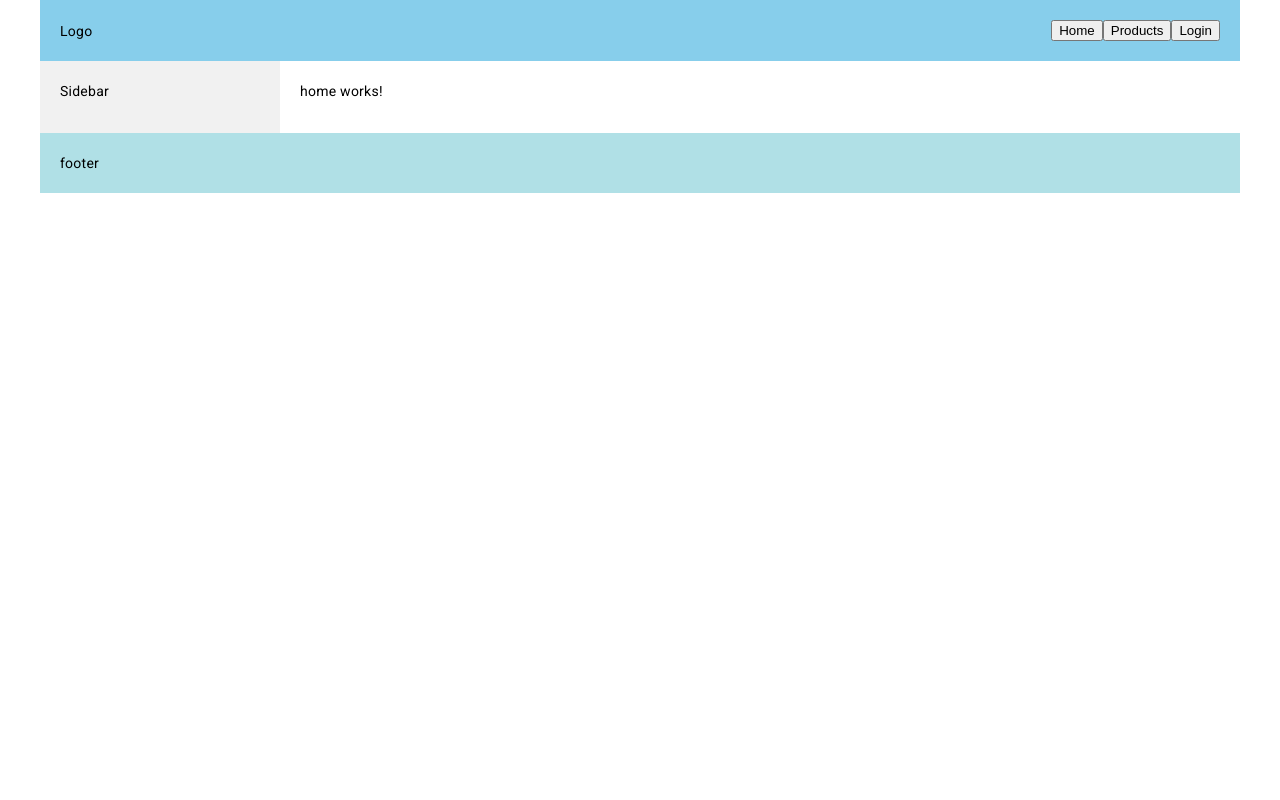
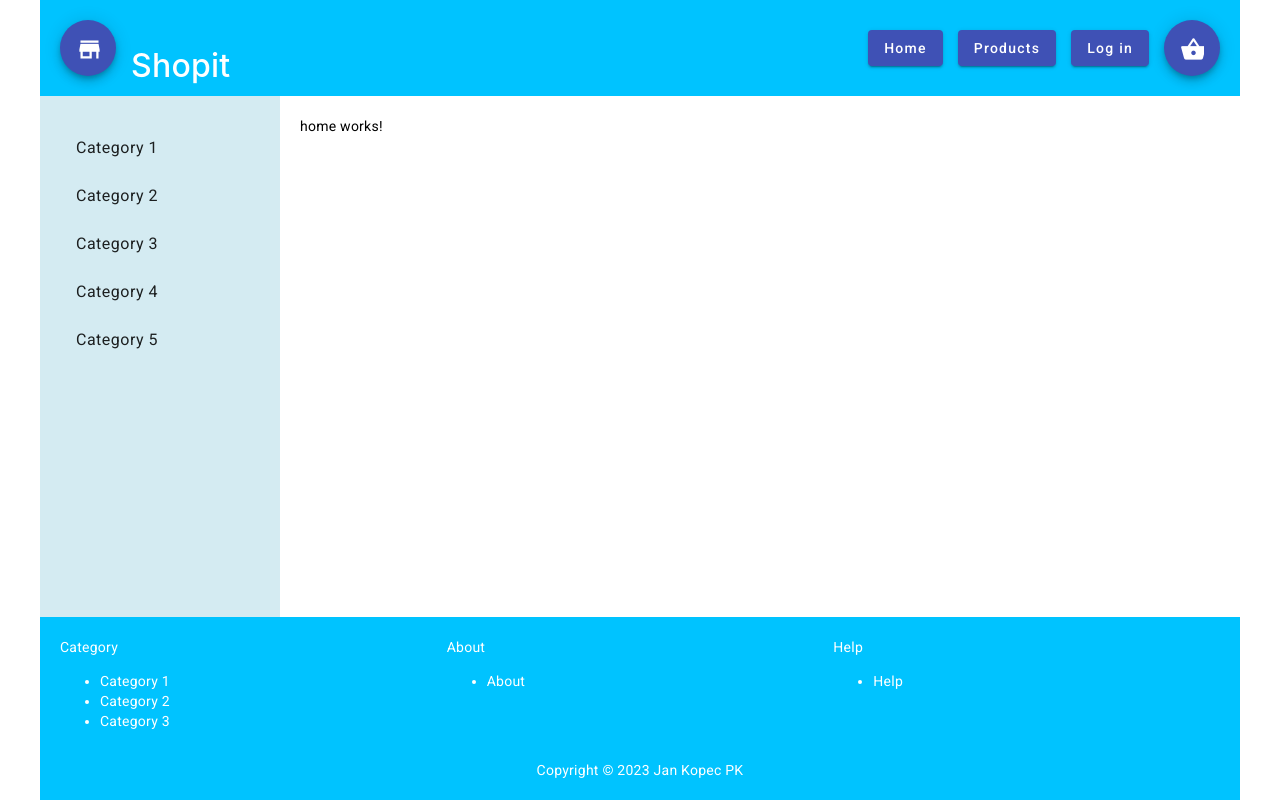
Before and after one commit to jankopec7/Praca-Dyplomowa, an Angular app in the folder frontend/: page / in a window 1280 px wide. Built offline with nearby package versions, Linux system fonts and the light colour scheme.

Commit message:
angular material v2

```diff
--- a/frontend/src/app/layouts/default/default.component.html
+++ b/frontend/src/app/layouts/default/default.component.html
@@ -1,5 +1,5 @@
 <app-header flexLayout="column"></app-header>
-<div fxLayout="row">
+<div fxLayout="row" fxFlex>
     <app-sidebar fxFlex="20"></app-sidebar>
     <div fxFlex="80" class="content">
         <router-outlet></router-outlet>
--- a/frontend/src/app/shared/components/footer/footer.component.html
+++ b/frontend/src/app/shared/components/footer/footer.component.html
@@ -1 +1,25 @@
-<footer>footer</footer>
+<div flexLayout="row" class="footerManu">
+    <div fxFlex>
+        <div>Category</div>
+        <ul>
+            <li>Category 1</li>
+            <li>Category 2</li>
+            <li>Category 3</li>
+        </ul>
+    </div>
+    <div fxFlex>
+        <div>About</div>
+        <ul>
+            <li>About</li>
+        </ul>
+    </div>
+    <div fxFlex>
+        <div>Help</div>
+        <ul>
+            <li>Help</li>
+        </ul>
+    </div>
+</div>
+<div flexLayout="column" class="footerCopy">
+Copyright &copy; 2023 Jan Kopec PK
+</div>
--- a/frontend/src/app/shared/components/footer/footer.component.scss
+++ b/frontend/src/app/shared/components/footer/footer.component.scss
@@ -1,4 +1,12 @@
+@import '../../../../variables.scss';
 :host{
-    background: #B0E0E6;
+    background: $blue;
     padding: 20px;
+    color:white;
 }
+.footerCopy {
+    text-align: center;
+}
+.footerManu{
+    margin-bottom: 15px;
+}
--- a/frontend/src/app/shared/components/header/header.component.html
+++ b/frontend/src/app/shared/components/header/header.component.html
@@ -1,11 +1,17 @@
 <header fxLayoutAlign="start center">
-    <div fxFlex>
-        Logo
+    <div fxFlex fxLayoutAlign="start end" fxLayoutGap="15px">
+        <button mat-fab matTooltip="Primary" color="primary">
+            <mat-icon class="logoIcon">store</mat-icon>
+          </button>
+        <span class="logo">{{title}}</span>
     </div>
-    <div>
-        <button routerLink="">Home</button>
-        <button routerLink="/products">Products</button>
-        <button routerLink="/login">Login</button>
+    <div fxLayoutGap="15px" fxLayoutAlign="start center">
+        <button mat-raised-button color="primary" routerLink="">Home</button>
+        <button mat-raised-button color="primary" routerLink="/products">Products</button>
+        <button mat-raised-button color="primary" routerLink="/login">Log in</button>
+        <button mat-fab matTooltip="Primary" color="primary">
+            <mat-icon class="shoppingBasket">shopping_basket</mat-icon>
+          </button>
 
 
     </div>
--- a/frontend/src/app/shared/components/header/header.component.scss
+++ b/frontend/src/app/shared/components/header/header.component.scss
@@ -1,4 +1,15 @@
+@import '../../../../variables.scss';
 :host{
-    background: #87CEEB;
+    background: $blue;
     padding: 20px;
 }
+.logo{
+    font-size:32px;
+    color: white;
+    font-family: Google Sans,-apple-system,BlinkMacSystemFont,sans-serif;
+    font-weight: 500;
+
+}
+.logoIcon, .shoppingBasket{
+    font-size:27px
+}
--- a/frontend/src/app/shared/components/header/header.component.ts
+++ b/frontend/src/app/shared/components/header/header.component.ts
@@ -7,4 +7,6 @@ import { Component } from '@angular/core';
 })
 export class HeaderComponent {
 
+  title = "Shopit";
+
 }
--- a/frontend/src/app/shared/components/sidebar/sidebar.component.html
+++ b/frontend/src/app/shared/components/sidebar/sidebar.component.html
@@ -1,3 +1,5 @@
-<div>
-    Sidebar
-</div>
+<mat-list>
+    <mat-list-item *ngFor="let category of categories" (click)="onCategorySelected(category)">
+      {{category}}
+    </mat-list-item>
+</mat-list>
--- a/frontend/src/app/shared/components/sidebar/sidebar.component.scss
+++ b/frontend/src/app/shared/components/sidebar/sidebar.component.scss
@@ -1,4 +1,5 @@
+@import '../../../../variables.scss';
 :host{
-    background: #F1F1F1;
+    background: $lightblue;
     padding: 20px;
 }
--- a/frontend/src/app/shared/components/sidebar/sidebar.component.ts
+++ b/frontend/src/app/shared/components/sidebar/sidebar.component.ts
@@ -7,4 +7,11 @@ import { Component } from '@angular/core';
 })
 export class SidebarComponent {
 
+  categories  =['Category 1', 'Category 2','Category 3', 'Category 4', 'Category 5'];
+
+  onCategorySelected(category: any) {
+    // Zrób coś z wybraną kategorią
+    console.log("Selected category:", category);
+  }
+
 }
--- /dev/null
+++ b/frontend/src/variables.scss
@@ -0,0 +1,3 @@
+$blue:#00C3FF;
+$lightblue:#d4ebf2;
+$primary: #3f51b5;
```
Also changed, not shown: frontend/src/app/shared/material.module.ts (added, +22 -0 lines), frontend/src/app/shared/shared.module.ts (+7 -4 lines).
